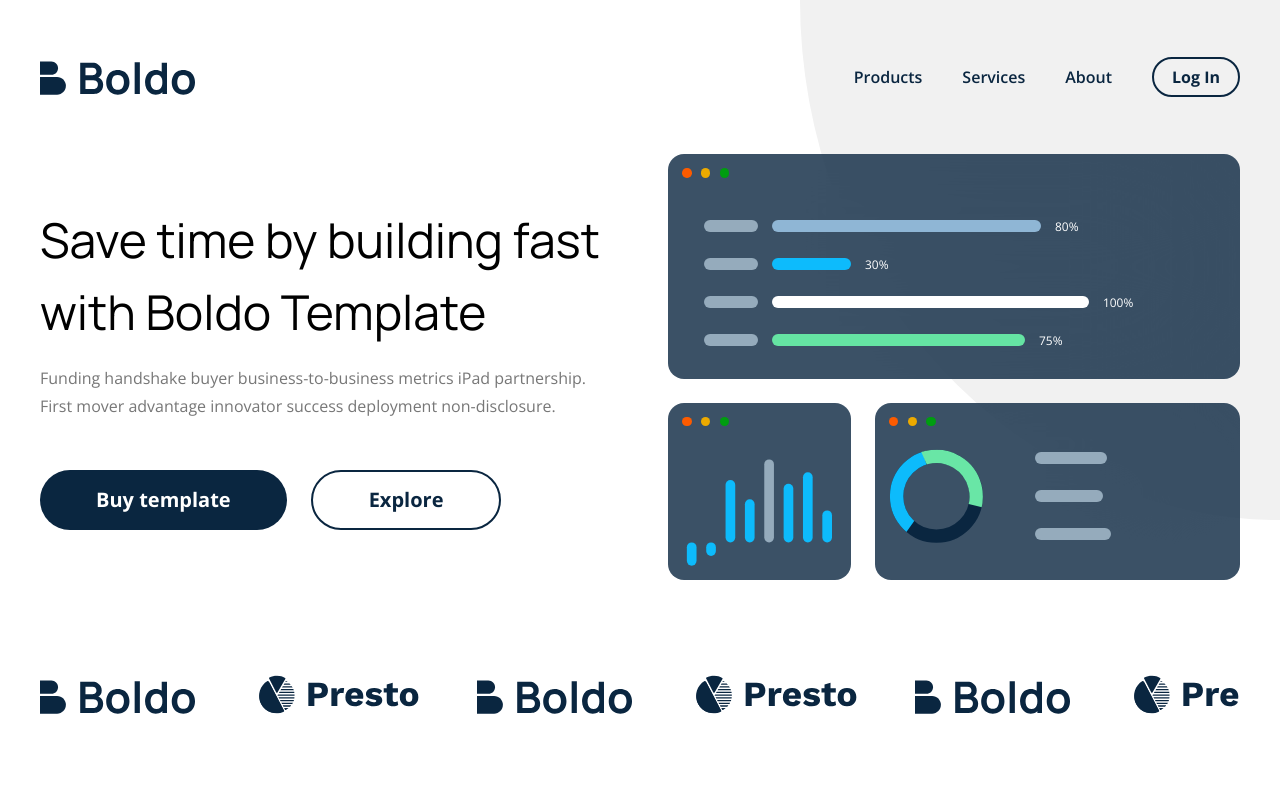
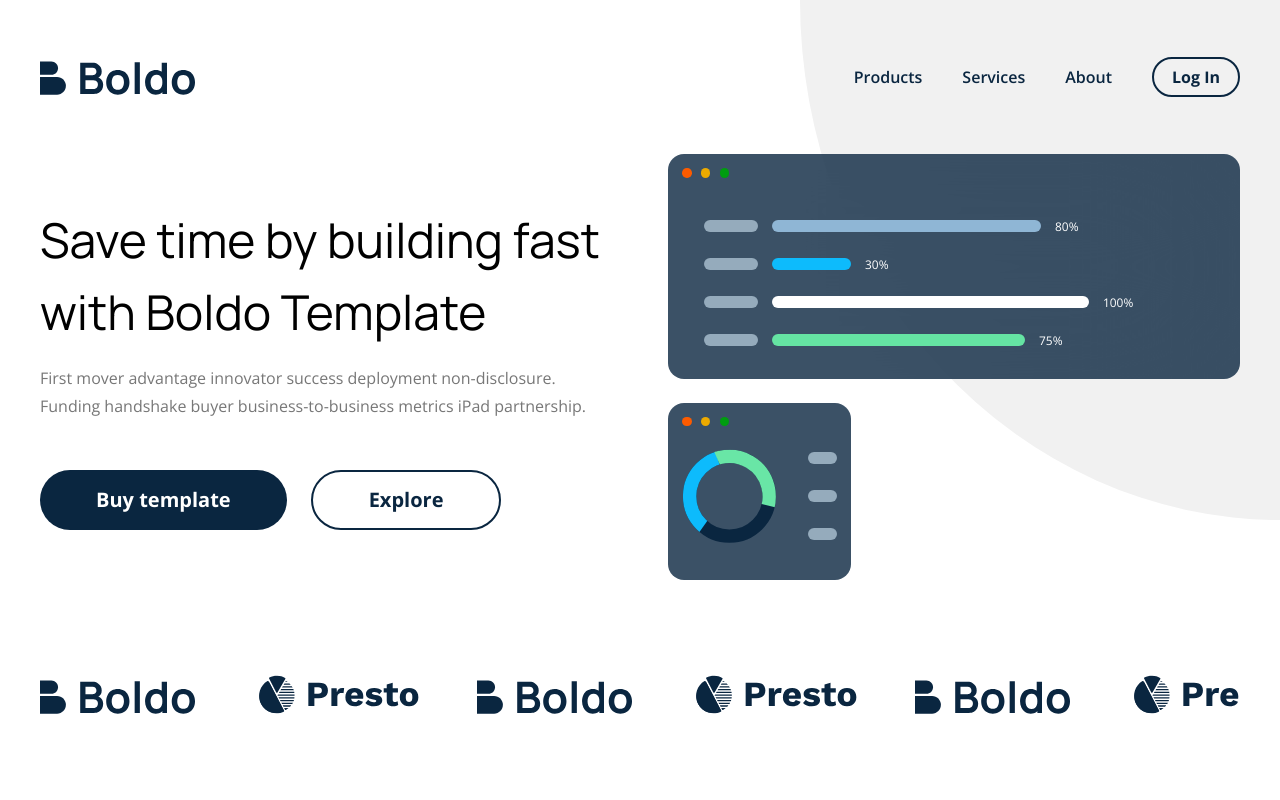
Before and after one commit to IgboPharaoh/prestmit-task, a React (Create React App) app: page / in a window 1280 px wide. Shown: the top 800 px of the page. Built offline with nearby package versions, Linux system fonts and the light colour scheme.

Commit message:
remove barchat, change wording

```diff
--- a/src/components/hero-page/Hero.tsx
+++ b/src/components/hero-page/Hero.tsx
@@ -1,9 +1,9 @@
-import React from 'react';
-import Wrapper from '../../Wrapper';
-import Button from '../button/Button';
-import { BarChart, CircularChart, PercentageChart } from './Charts';
-import CompanyBlock from './CompanyBlock';
-import styles from './styles.module.css';
+import React from "react";
+import Wrapper from "../../Wrapper";
+import Button from "../button/Button";
+import { BarChart, CircularChart, PercentageChart } from "./Charts";
+import CompanyBlock from "./CompanyBlock";
+import styles from "./styles.module.css";
 
 const Hero = () => {
   return (
@@ -13,8 +13,8 @@ const Hero = () => {
           <section className={styles.heroRightSectionWrapper}>
             <h1 className={styles.titleText}>Save time by building fast with Boldo Template </h1>
             <p className={styles.heroSubText}>
-                            Funding handshake buyer business-to-business metrics iPad partnership. First mover advantage innovator success deployment
-                            non-disclosure.
+              First mover advantage innovator success deployment non-disclosure. Funding handshake buyer business-to-business metrics iPad
+              partnership.
             </p>
             <section className={styles.heroButtonsWrapper}>
               <Button name='Buy template' backgroundColor='#0A2640' color='#ffffff' height='60px' />
@@ -24,7 +24,7 @@ const Hero = () => {
           <section className={styles.heroChartsWrapper}>
             <PercentageChart />
             <div className={styles.heroLowerChartsWrapper}>
-                            <BarChart />
+              {/* <BarChart /> */}
               <CircularChart />
             </div>
           </section>
```
Lines whose indentation alone changed are shown as unchanged.
